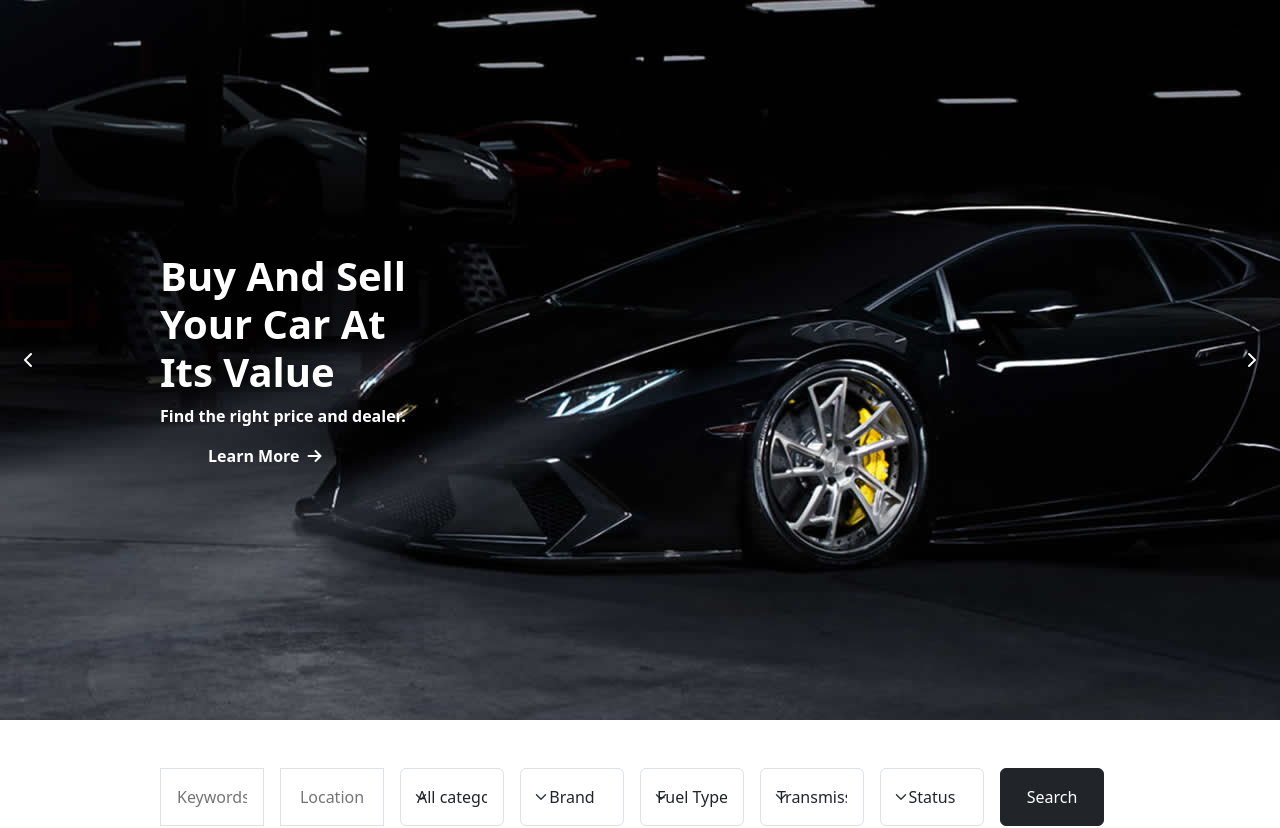
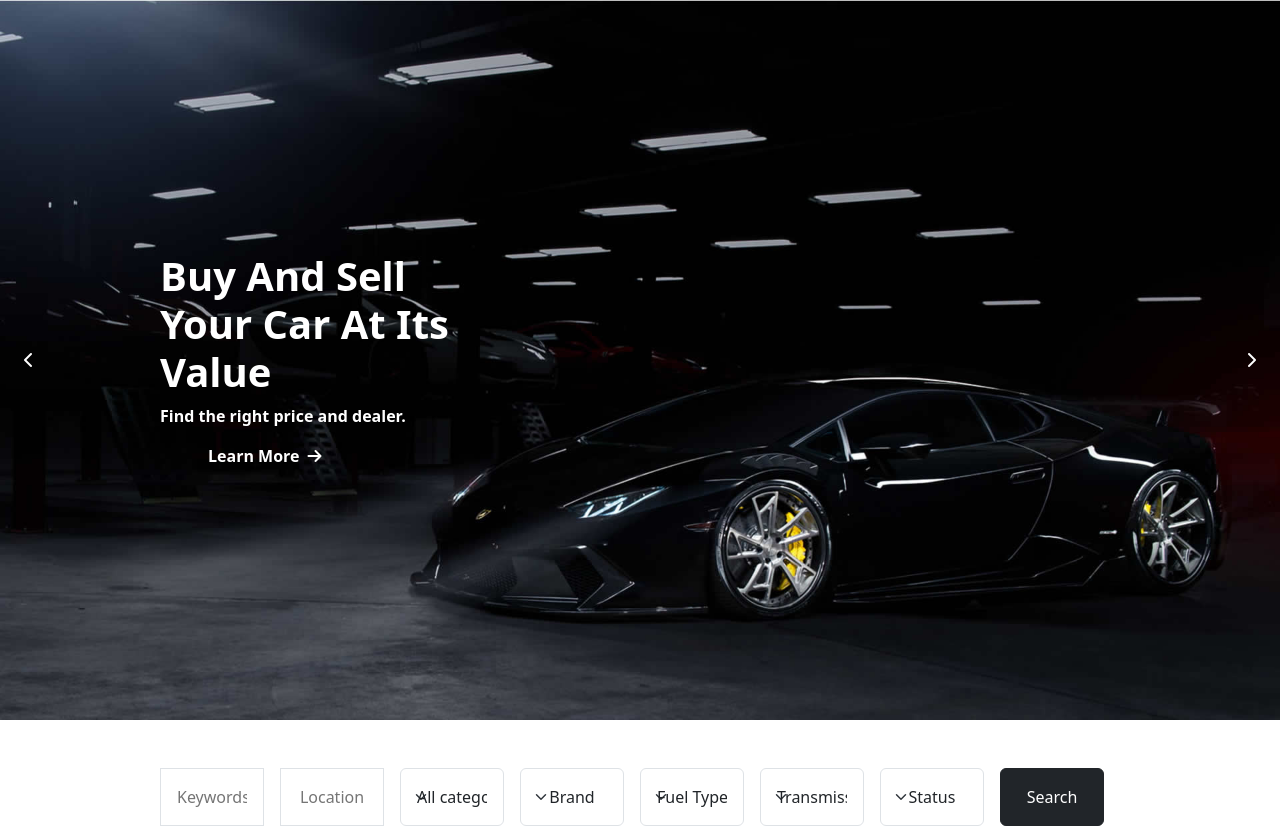
Before and after one commit to LucaAgatinoPrivitera/proj-html-vuejs, a Vue app: page / in a window 1280 px wide. Shown: the top 828 px of the page. Built offline with nearby package versions, Linux system fonts and the light colour scheme.

Commit message:
Carosello finito

```diff
--- a/src/components/Carosello.vue
+++ b/src/components/Carosello.vue
@@ -5,26 +5,33 @@ export default {
   data() {
     return {
       store,
+      caroselloImg: 0
     }
   },
   methods: {
     caroselloAvanti() {
-      if (this.store.number < this.store.Carosello.length - 1) {
+      if (this.caroselloImg < this.store.Carosello.length - 1) {
         console.log(this.store.number)
-        this.store.number++
+
+        this.caroselloImg++
+        store.number++
       }
       else {
-        this.store.number--
+
+        this.caroselloImg--
+        store.number--
       }
 
     },
     CaroselloIndietro() {
-      if (this.store.number > 0) {
+      if (this.caroselloImg > 0) {
         console.log(this.store.number)
-        this.store.number--
+        this.caroselloImg--
+        store.number--
       }
       else {
-        this.store.number++
+        this.caroselloImg++
+        store.number++
       }
 
     }
@@ -34,10 +41,14 @@ export default {
 
 <template>
   <Transition>
-    <div id="caroselloHeight" class="position-relative prova"
-      v-bind:style="{ 'background-image': `url(${store.Carosello[store.number].firstImage})` }">
-      <!-- <div id="caroselloHeight" class="position-relative">
-    <img id="backgroundImage" :src="store.Carosello[store.number].firstImage" alt=""> -->
+    <!-- <div id="caroselloHeight" class="position-relative prova"
+      v-bind:style="{ 'background-image': `url(${store.Carosello[store.number].firstImage})` }"> -->
+    <div id="caroselloHeight" class="position-relative">
+      <div v-for="(immagine, i) in store.Carosello" :key="i" id="backgroundImage">
+        <img class="imgBack" :class="{ 'opacity-100': caroselloImg === i, 'opacity-0': caroselloImg !== i }" alt=""
+          :src="immagine.firstImage">
+      </div>
+
 
       <div id="bottoni" class="d-flex justify-content-between align-items-center px-4 h-100">
         <i class="fa-solid fa-chevron-left previous cursorPointer" @click="CaroselloIndietro"></i>
@@ -46,7 +57,8 @@ export default {
 
       <div class="w-75 h-100 position-relative d-flex m-auto align-items-center z-3">
         <div class="textWidth">
-          <h1 class="fw-bold">{{ store.Carosello[store.number].CaroselloTitolo }}</h1>
+          <h1 class="fw-bold transition position-absolute widthImg" :class="{ 'opacity-100': caroselloImg === i, 'opacity-0': caroselloImg !== i }" v-for="text, i in store.Carosello">{{ text.CaroselloTitolo }}</h1>
+          <h1 class="fw-bold transition opacity-0">{{ store.Carosello[store.number].CaroselloTitolo }}</h1>
           <p class="fw-bold">{{ store.CaroselloSottotitolo }}</p>
           <div class="d-inline-flex align-items-center gap-2 me-5 cursorPointer fw-bold">
             <p class="m-0">Learn More</p>
@@ -75,6 +87,21 @@ export default {
   height: 90vh;
 }
 
+.imgBack {
+  width: 100%;
+  height: 100%;
+  object-fit: cover;
+  object-position: bottom;
+  transition: 0.5s ease-in-out;
+}
+.widthImg{
+  width: 33%;
+}
+
+.transition {
+  transition: 0.5s ease-in-out;
+}
+
 .prova {
   background-position: bottom;
 }
@@ -86,7 +113,8 @@ export default {
   object-fit: cover;
   z-index: -1;
 }
-.textWidth{
+
+.textWidth {
   width: 30%;
 }
 
```
